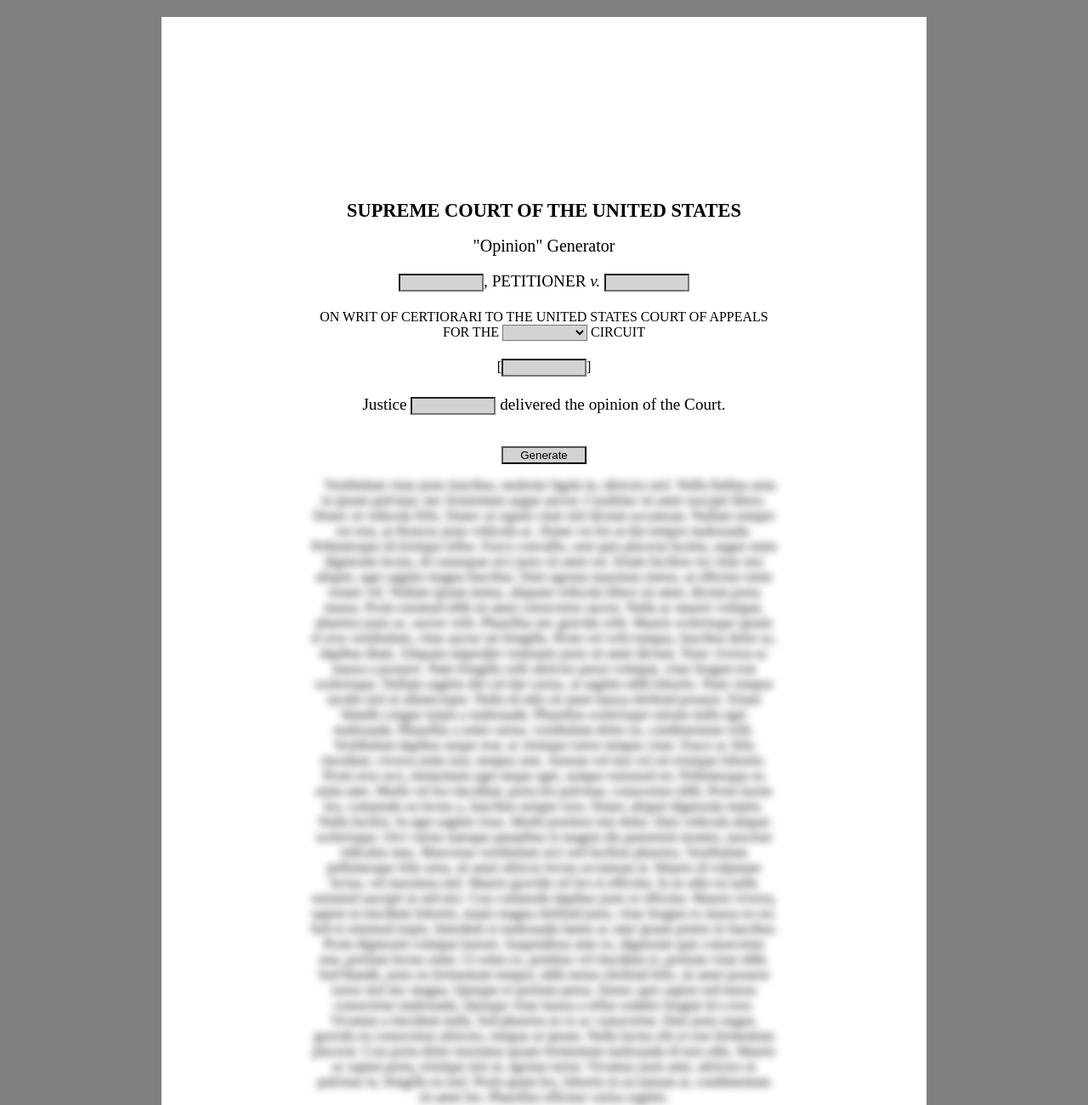
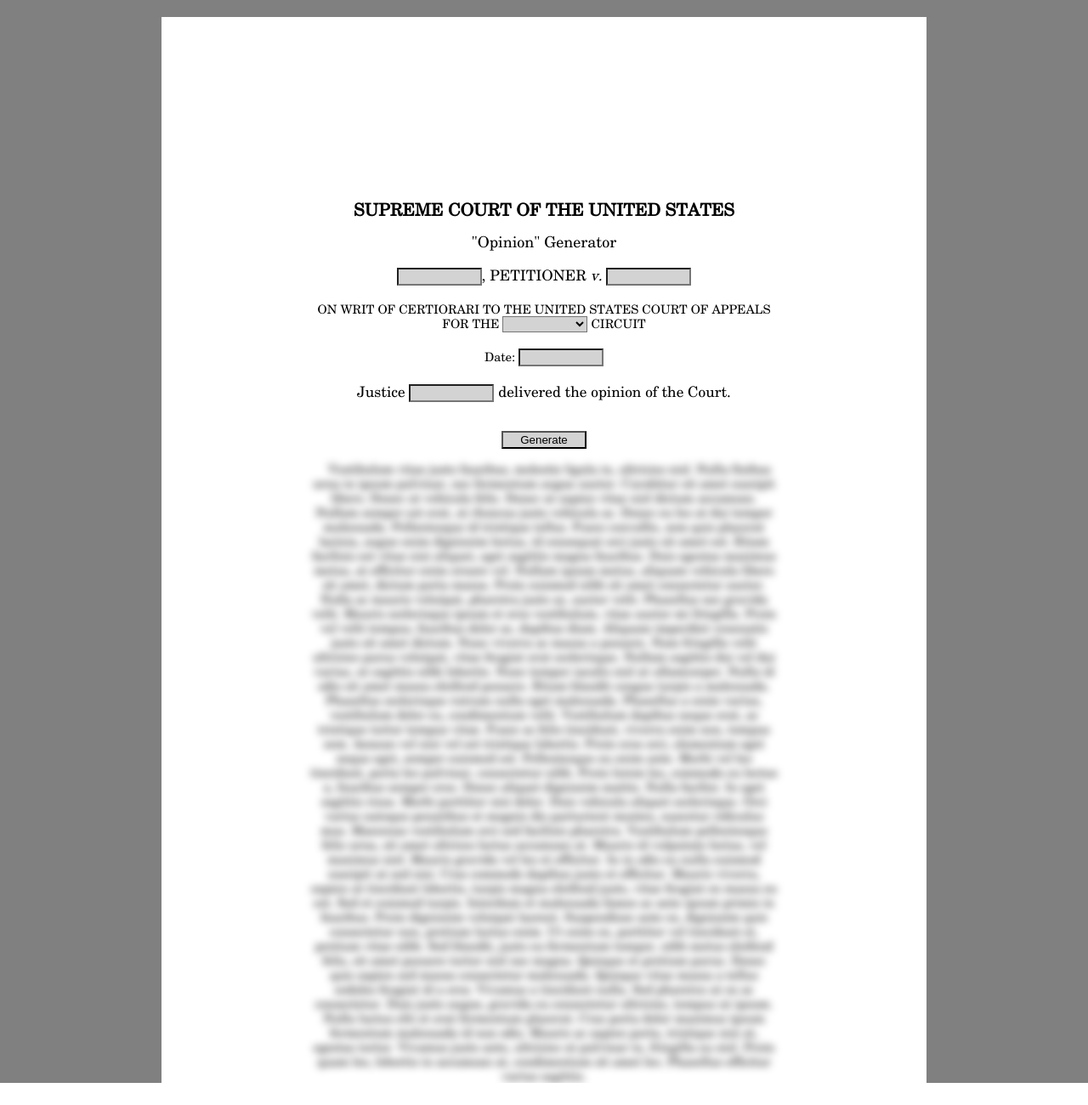
Before and after one commit to mapinis/SCOTUSGen, a Flask app: page / in a window 1280 px wide. Shown: the whole page at 85% size. After the commit the page ends 1274 px from the top, so only its background shows below. Run offline with Flask 2, Linux system fonts and the light colour scheme.

Commit message:
Switched to New Century Schoolbook, and better UI

```diff
--- a/app/static/index.css
+++ b/app/static/index.css
@@ -1,10 +1,20 @@
+@font-face {
+  font-family: "New Century Schoolbook Regular";
+  src: url("fonts/newcenturyschoolbook.woff2") format("woff2"),
+    url("fonts/newcenturyschoolbook.woff") format("woff"),
+    url("fonts/newcenturyschoolbook.ttf") format("ttf");
+  font-weight: normal;
+  font-style: normal;
+}
+
 body {
-  font-family: "Times New Roman", Times, serif;
+  font-family: "New Century Schoolbook Regular", Times, serif;
   width: 100%;
   max-width: 900px;
   text-align: center;
   background-color: grey;
   margin: auto;
+  font-size: 90%;
 }
 
 #content {
--- a/app/templates/index.html
+++ b/app/templates/index.html
@@ -34,7 +34,7 @@
           </select>
           CIRCUIT
         </h4>
-        <h4>[<input required type="text" name="date" />]</h4>
+        <h4>Date: <input required type="text" name="date" /></h4>
         <h3>
           Justice <input required type="text" name="justice" />
           delivered the opinion of the Court.
```
Also changed, not shown: app/static/fonts/newcenturyschoolbook.ttf (added), app/static/fonts/newcenturyschoolbook.woff (added), app/static/fonts/newcenturyschoolbook.woff2 (added).
